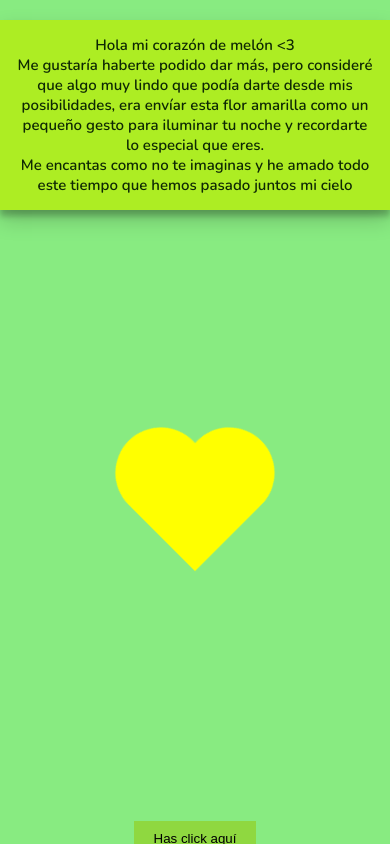
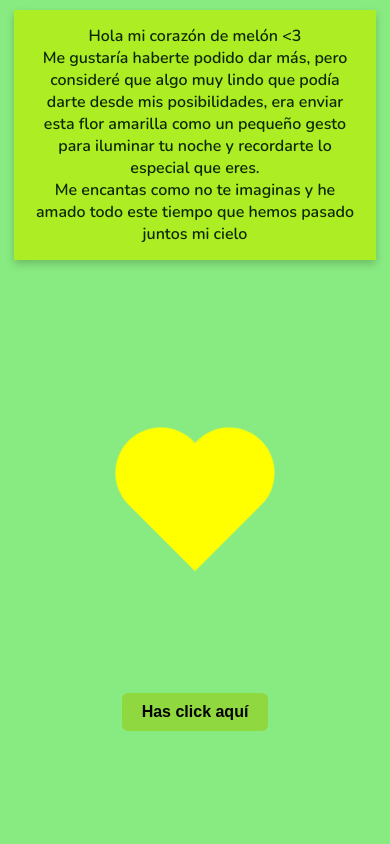
Before and after one commit to EddieZC20/florecitas, a plain HTML site: page index.html in a window 390 px wide. Drawn offline with nearby package versions, Linux system fonts and the light colour scheme.

Commit message:
Update index.html

```diff
--- a/index.html
+++ b/index.html
@@ -2,9 +2,9 @@
 <html lang="en">
 <head>
     <meta charset="UTF-8">
+    <meta name="viewport" content="width=device-width, initial-scale=1.0">
     <style>
         .back {
-
             position: fixed;
             padding: 0;
             margin: 0;
@@ -75,52 +75,74 @@
 
         .bday {
             text-align: center;
-            box-shadow: 0 10px 20px rgba(0, 0, 0, 0.19), 0 6px 6px rgba(0, 0, 0, 0.23);
-            font-size: 15px;
+            box-shadow: 0 4px 8px rgba(0, 0, 0, 0.2);
+            font-size: 14px; /* Tamaño más pequeño */
             font-family: 'Nunito', sans-serif;
             font-weight: 600;
             color: #0e2804;
-            margin: 20px auto;
-            padding: 15px;
+            margin: 10px auto;
+            padding: 12px;
             background-color: #aded23;
+            max-width: 85%;
         }
 
         button {
             background-color: rgb(143, 216, 64);
             display: block;
-            margin: 20px auto;
-            padding: 10px 20px;
+            margin: 15px auto;
+            padding: 8px 15px; /* Tamaño reducido */
             color: white;
+            font-size: 14px; /* Tamaño más chico */
             border: none;
-            margin-top: 70vh;
-
+            border-radius: 6px;
+            position: relative;
+            top: 20px;
         }
 
-        a{
+        a {
             color: black;
-            font-weight: 20px;
+            font-weight: bold;
             text-decoration: none;
+            font-size: 14px;
         }
 
         .elements {
             display: flex;
+            flex-direction: column;
             align-items: center;
             justify-content: center;
+            height: 100vh;
+        }
 
+        @media (max-width: 428px) {
+            .bday {
+                font-size: 16px; /* Ajuste solo en móvil */
+                padding: 15px;
+            }
+
+            button {
+                font-size: 16px;
+                padding: 10px 20px;
+            }
+
+            a {
+                font-size: 16px;
+            }
         }
+
     </style>
 
     <link rel="preconnect" href="https://fonts.gstatic.com">
     <link rel="preconnect" href="https://fonts.googleapis.com">
-<link rel="preconnect" href="https://fonts.gstatic.com" crossorigin>
-<link href="https://fonts.googleapis.com/css2?family=Pacifico&display=swap" rel="stylesheet">
+    <link rel="preconnect" href="https://fonts.gstatic.com" crossorigin>
+    <link href="https://fonts.googleapis.com/css2?family=Pacifico&display=swap" rel="stylesheet">
     <link href="https://fonts.googleapis.com/css2?family=Nunito:wght@600&display=swap" rel="stylesheet">
     <title>Flores Amarillas</title>
 </head>
 <body>
     <div class="back">
         <div class="bday">Hola mi corazón de melón <3
-            <br> Me gustaría haberte podido dar más, pero consideré que algo muy lindo que podía darte desde mis posibilidades, era envíar esta flor amarilla como un pequeño gesto para iluminar tu noche y recordarte
+            <br> Me gustaría haberte podido dar más, pero consideré que algo muy lindo que podía darte desde mis posibilidades, era enviar esta flor amarilla como un pequeño gesto para iluminar tu noche y recordarte
             lo especial que eres.
             <br> Me encantas como no te imaginas y he amado todo este tiempo que hemos pasado juntos mi cielo</div>
         <div class="elements">
@@ -131,8 +153,6 @@
                 </div>
             </footer>
         </div>
-
     </div>
-
 </body>
 </html>
```
